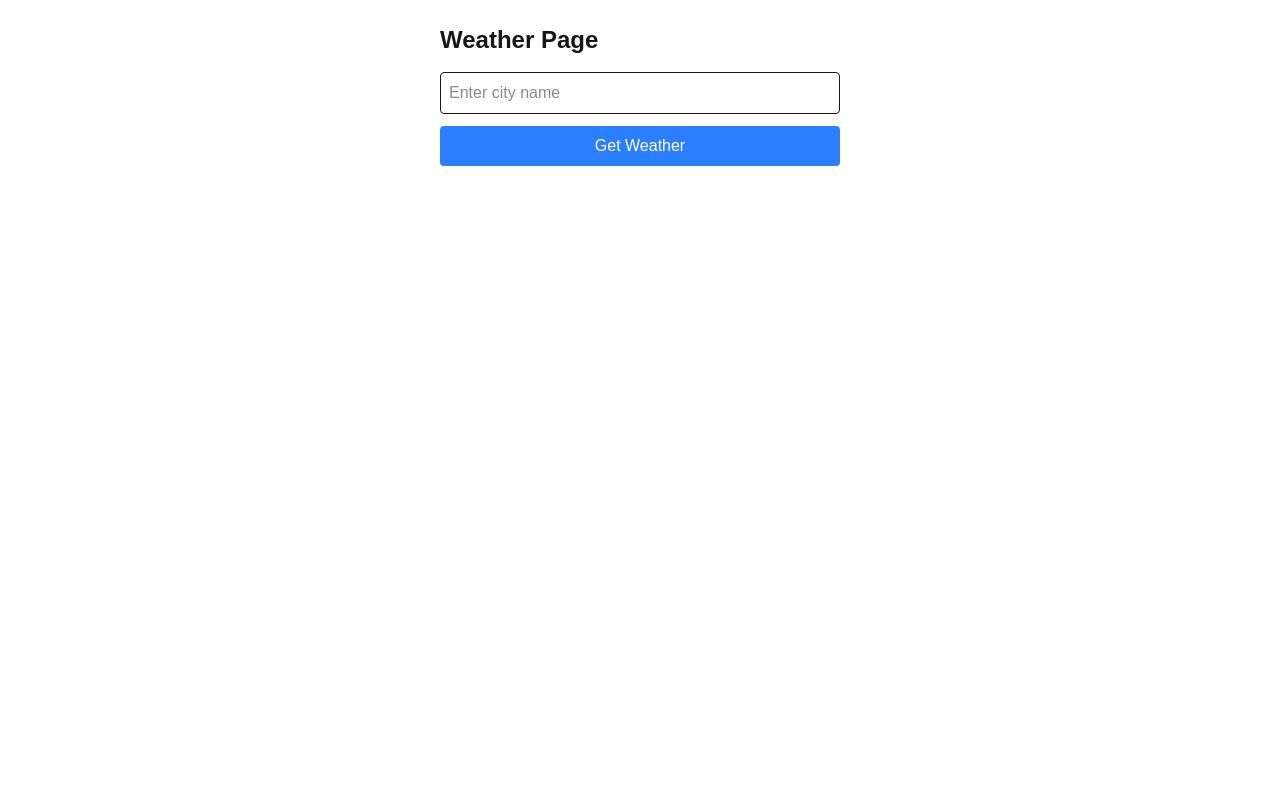
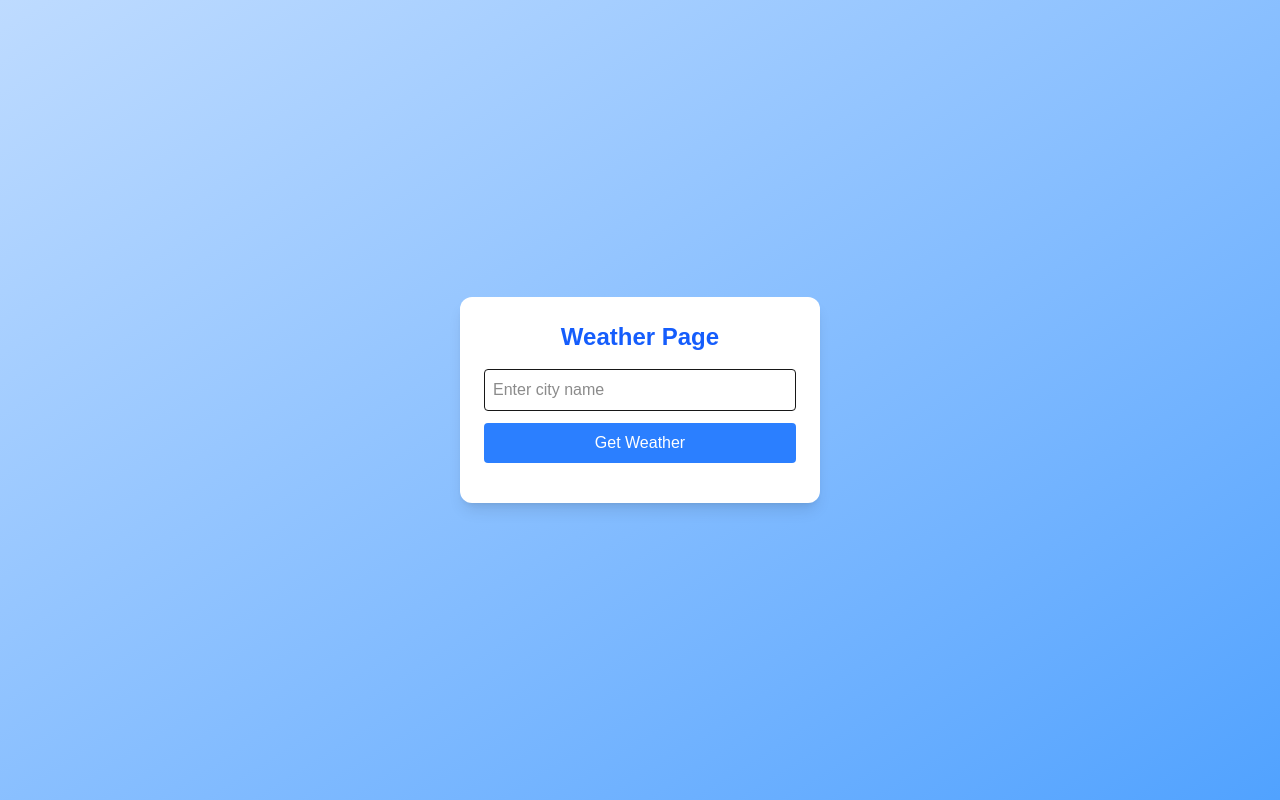
Before and after one commit to Akansha329/nextjs-dashboard, a Next.js app: page /weather in a window 1280 px wide. Built offline with nearby package versions, Linux system fonts and the light colour scheme.

Commit message:
Enhanced weather UI

```diff
--- a/app/weather/page.tsx
+++ b/app/weather/page.tsx
@@ -9,7 +9,11 @@ export default function WeatherPage() {
   const [error, setError] = useState("");
 
   const getWeather = async () => {
-    if (!city.trim()) return;
+    if (!city.trim())
+      {
+        setError("Please enter a city name");
+       return;
+      }
 
     setLoading(true);
     setError("");
@@ -43,34 +47,39 @@ export default function WeatherPage() {
   };
 
   return (
-    <div className="p-6 max-w-md mx-auto">
-      <h1 className="text-2xl font-bold mb-4">Weather Page</h1>
+
+    <div className="min-h-screen flex items-center justify-center bg-gradient-to-br from-blue-200 to-blue-400 ">
+      <div className="bg-white w-[360px] p-6 rounded-xl shadow-lg text-center">
+      <h1 className="text-2xl font-bold mb-4 text-blue-600">Weather Page</h1>
 
       <input
         type="text"
         placeholder="Enter city name"
         value={city}
         onChange={(e) => setCity(e.target.value)}
-        className="border p-2 w-full mb-3 rounded"
+        className="border p-2 w-full rounded mb-3"
       />
 
       <button
         onClick={getWeather}
-        className="bg-blue-500 text-white px-4 py-2 rounded w-full"
-      >
-        Get Weather
+        className="bg-blue-500 hover:bg-blue-600 text-white w-full py-2 rounded transition">
+
+      {loading ? "Fetching Weather...": "Get Weather"}
+
+
       </button>
 
       <div className="mt-4">
-        {loading && <p>Loading...</p>}
         {error && <p className="text-red-500">{error}</p>}
 
         {temperature !== null && !loading && (
-          <p className="text-lg">
-            Current Temperature: <b>{temperature}°C</b>
+
+          <p className="text-lg mt-2">
+            Temperature in <b>{city}</b>:{""}
+            <span className="font-bold">{temperature}°C</span>
           </p>
         )}
-      </div>
-    </div>
-  );
-}
+        </div>
+        </div>
+        </div>
+      );}
```
